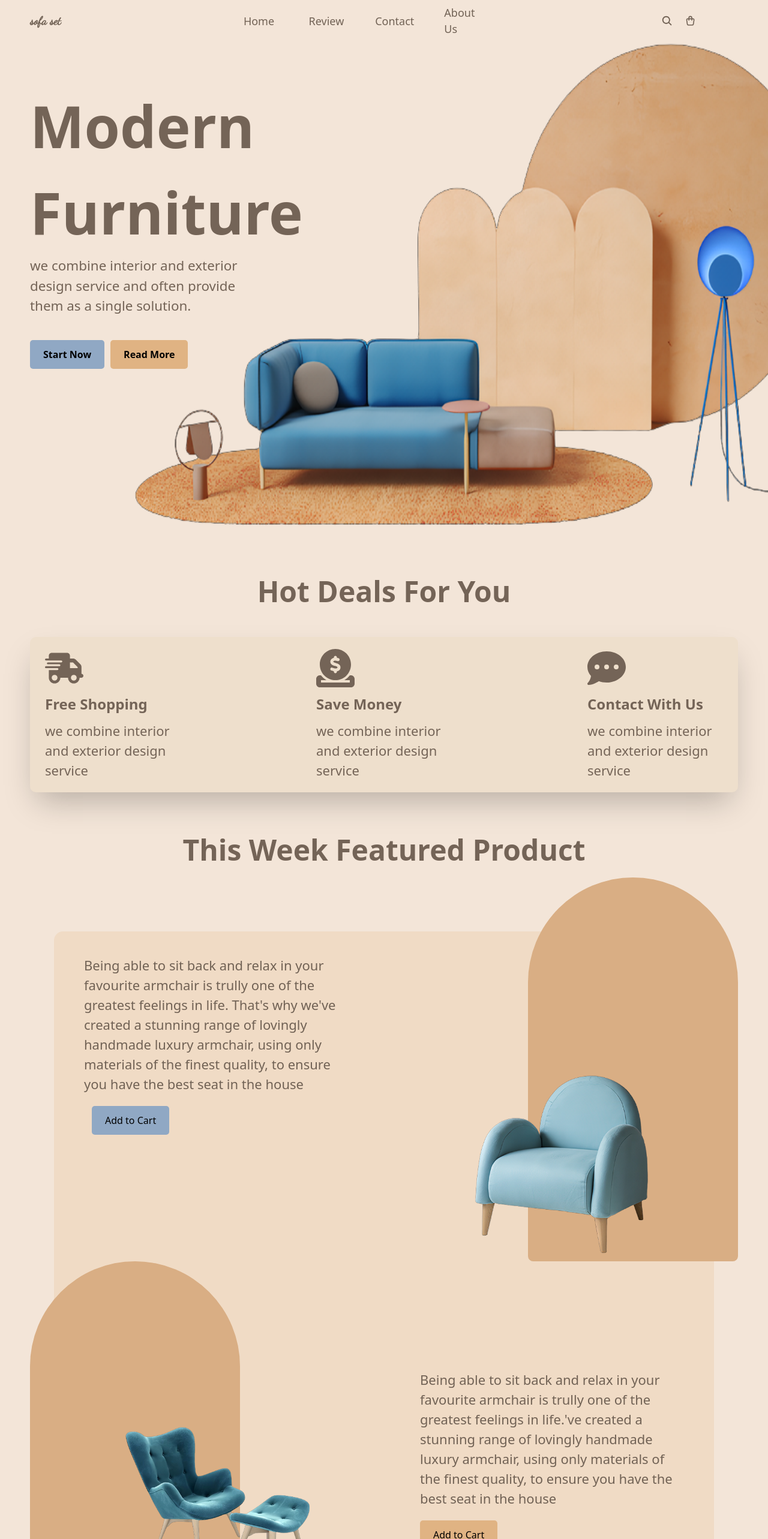
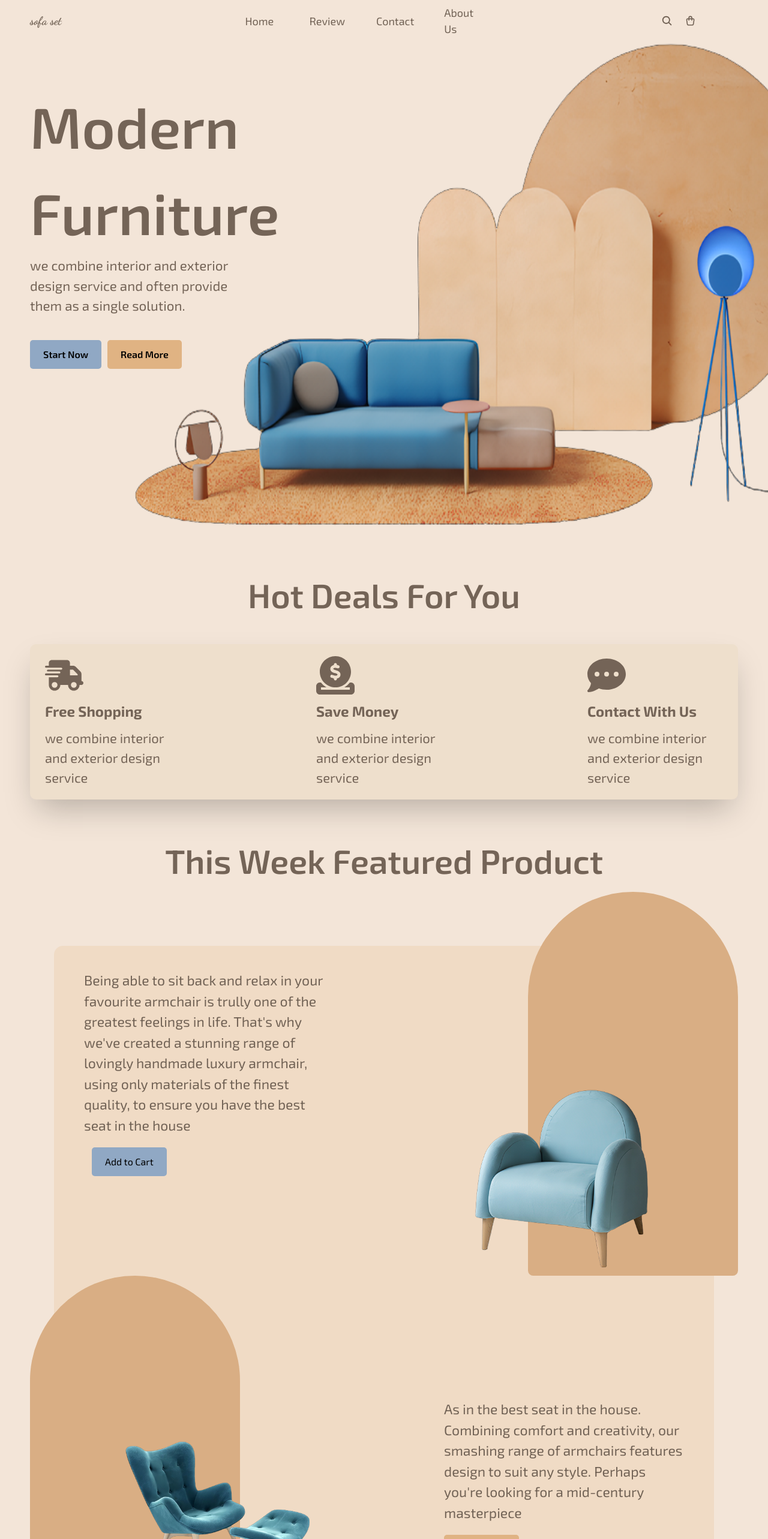
Before and after one commit to jihannkn/Furniture, a React (Vite) app: page / in a window 1280 px wide. Shown: the top 2566 px of the page at 60% size. Built offline with nearby package versions, Linux system fonts and the light colour scheme.

Commit message:
renamed:    src/components/elements/Navlinksection3.jsx -> src/components/elements/ButtonCollection.jsx

```diff
--- a/src/components/elements/Navlinksection3.jsx
+++ b/src/components/elements/ButtonCollection.jsx
@@ -1,6 +1,6 @@
 
 /* eslint-disable react/prop-types */
-const NavLink = ({ children }) => {
+const ButtonCollection = ({ children }) => {
     return (
         <div className="mt-12 flex justify-center items-center gap-4">
             {children}
@@ -14,6 +14,6 @@ const List = ({ list }) => {
     )
 }
 
-NavLink.List = List
+ButtonCollection.List = List
 
-export default NavLink
+export default ButtonCollection
--- a/src/components/elements/FooterList.jsx
+++ b/src/components/elements/FooterList.jsx
@@ -3,7 +3,7 @@ const FooterList = ({ children, props }) => {
     return (
         <div className="flex flex-col items-start">
             {props}
-            <ul className="mt-[5px] flex flex-col items-start gap-[5px]">
+            <ul className="mt-[5px] flex flex-col items-start gap-[4px]">
                 {children}
             </ul>
         </div>
@@ -22,7 +22,7 @@ const ListContent = ({ content, icon }) => {
     return (
         <li className="text-[23px] list-none">
             <a href="#" className="flex justify-center items-center">
-                <i className="mr-[7px]">{icon}</i>
+                <i className="mr-[5px]">{icon}</i>
                 {content}</a>
         </li>
     )
--- a/src/components/elements/Navlink.jsx
+++ b/src/components/elements/Navlink.jsx
@@ -1,17 +1,18 @@
-const Navlink = ({children}) => {
-    return(
-        <ul className="flex gap-[50px] w-full font-poppins">
-                   {children}
+/* eslint-disable react/prop-types */
+const NavLink = ({ children }) => {
+    return (
+        <ul className="flex gap-[50px] w-full font-exo2">
+            {children}
         </ul>
     )
 }
 
-const link = ({link}) => {
-    return(
-        <li className="hover:font-bold text-[18px] text-[#716255] h-[30px] w-[20%] flex justify-center items-center ">{link}</li>
+const Link = ({ link }) => {
+    return (
+        <li className="hover:font-bold text-[18px] text-[#716255] h-[30px] w-[20%] flex justify-center items-center font-['Exo_2',_sans-serif]">{link}</li>
     )
 }
 
-Navlink.link = link
+NavLink.Link = Link
 
-export default Navlink
+export default NavLink
--- a/src/components/elements/ProductCard.jsx
+++ b/src/components/elements/ProductCard.jsx
@@ -16,7 +16,7 @@ const Card = ({ img, title, price }) => {
                 <img src={img} alt="" className="w-2/5" />
             </div>
             <div className="p-[12px] flex justify-between items-center bg-[#e0bf9d] rounded-b-[15px]">
-                <div className="font-bold text-[17px]">
+                <div className="font-semibold text-[18px]">
                     <h4>{title}</h4>
                     <h4>{price}</h4>
                 </div>
--- a/src/components/fragments/Footer.jsx
+++ b/src/components/fragments/Footer.jsx
@@ -3,7 +3,7 @@ import FooterList from "../elements/FooterList";
 
 export default function Footer() {
     return (
-        <div className="w-full py-[50px] px-[80px] bg-[#d7ad82] text-[#716255] flex justify-between items-center">
+        <div className="w-full py-[50px] px-[80px] bg-[#d7ad82] text-[#716255] flex justify-between items-center font-['Exo_2',_sans-serif]">
             <FooterList>
                 <FooterList.Title title={'Other Info'}/>
                 <FooterList.ListContent content={'Terms & conditions'}/>
--- a/src/components/fragments/Navbar.jsx
+++ b/src/components/fragments/Navbar.jsx
@@ -1,6 +1,6 @@
 import { TbShoppingBag } from "react-icons/tb";
 import { IoSearch } from "react-icons/io5";
-import Navlink from "../elements/NavLink";
+import NavLink from "../elements/NavLink";
 
 
 export default function Navbar() {
@@ -10,12 +10,12 @@ export default function Navbar() {
                 <p className="text-[1.2rem]">sofa set</p>
             </div>
             <div className="w-[35%]">
-                <Navlink>
-                    <Navlink.link link={'Home'}/>
-                    <Navlink.link link={'Review'}/>
-                    <Navlink.link link={'Contact'}/>
-                    <Navlink.link link={'About Us'}/>
-                </Navlink>
+                <NavLink>
+                    <NavLink.Link link={'Home'}/>
+                    <NavLink.Link link={'Review'}/>
+                    <NavLink.Link link={'Contact'}/>
+                    <NavLink.Link link={'About Us'}/>
+                </NavLink>
 
             </div>
             <div className="flex items-center gap-[20px] text-[#716255] pr-[40px]">
--- a/src/index.css
+++ b/src/index.css
@@ -1,4 +1,4 @@
-@import url('https://fonts.googleapis.com/css2?family=Dancing+Script&family=Exo+2:wght@300;400&display=swap');
+@import url('https://fonts.googleapis.com/css2?family=Dancing+Script:wght@400..700&family=Exo+2:ital,wght@0,100..900;1,100..900&display=swap');
 
 @tailwind base;
 @tailwind components;
--- a/src/pages/Section1.jsx
+++ b/src/pages/Section1.jsx
@@ -6,10 +6,10 @@ import HotDealCards from "../components/elements/HotDealCards";
 
 export default function Section1() {
     return (
-        <div className="w-full relative font-poppins ">
+        <div className="w-full relative font-['Exo_2',_sans-serif] ">
             <div className="w-[50%] flex flex-col pl-[50px] mt-[68px] absolute">
                 <div className="w-[70%]">
-                    <h1 className="font-poppins text-[6rem] font-bold text-font-color ">Modern Furniture</h1>
+                    <h1 className="font-poppins text-[6rem] font-semibold text-font-color ">Modern Furniture</h1>
                 </div>
                 <div className="w-[60%]">
                     <p className="text-[1.4rem] text-font-color">
@@ -20,11 +20,11 @@ export default function Section1() {
                 <div className="w-full flex gap-[10px] mt-[40px]" >
                     <ButtonPrimary
                         text="Start Now"
-                        className="font-bold text-black bg-primary-blue"
+                        className="font-semibold text-black bg-primary-blue"
                     />
                     <ButtonPrimary
                         text="Read More"
-                        className="font-bold text-black bg-primary-brown"
+                        className="font-semibold text-black bg-primary-brown"
                     />
                 </div>
             </div>
@@ -34,7 +34,7 @@ export default function Section1() {
             <div className=" w-full px-[50px]" >
                 <div className="mb-[30px]">
                     <div className="w-full flex justify-center">
-                        <h1 className="text-font-color font-bold text-[3rem]">Hot Deals For You</h1>
+                        <h1 className="text-font-color font-semibold text-[3.5rem]">Hot Deals For You</h1>
                     </div>
                     <div className="w-full flex justify-between bg-[#EEDFCC] mt-[40px] py-[20px] rounded-[10px] px-[25px] shadow-2xl" >
                         {/* <HotDealCards>
--- a/src/pages/Section2.jsx
+++ b/src/pages/Section2.jsx
@@ -9,14 +9,14 @@ import ButtonPrimary from "../components/elements/ButtonPrimary";
 
 export default function Section2() {
     return (
-        <div className="w-full py-[20px] px-[50px] text-[#716255] flex flex-col items-center">
+        <div className="w-full py-[20px] px-[50px] text-[#716255] flex flex-col items-center font-['Exo_2',_sans-serif]">
             <div>
-                <h1 className="text-font-color font-bold text-[3rem]">This Week Featured Product</h1>
+                <h1 className="text-font-color font-semibold text-[3.5rem]">This Week Featured Product</h1>
             </div>
             <div className="mt-[100px] mx-[40px] mb-[40px] py-[40px] px-[50px] bg-[#f0dbc5] rounded-[15px]">
                 <div className="flex justify-between">
-                    <div className="w-[44%]">
-                        <p className="text-[22px]">
+                    <div className="w-[40%]">
+                        <p className="text-[23px]">
                             Being able to sit back and relax in your favourite armchair is
                             trully one of the greatest feelings in life. That's why we've
                             created a stunning range of lovingly handmade luxury armchair,
@@ -36,13 +36,9 @@ export default function Section2() {
                     <div className="bg-[#d9ae84] relative w-[35%] h-[80vh] ml-[-90px] mb-[-110px] rounded-bl-[15px] rounded-br-[15px] rounded-tl-[300px] rounded-tr-[300px]">
                         <img src={chair22} alt="" className="absolute bottom-0 right-0 w-[90%] -mr-[120px] mb-[100px]" />
                     </div>
-                    <div className="w-[44%] mb-[50px]">
-                        <p className="text-[22px]">
-                            Being able to sit back and relax in your favourite armchair is
-                            trully one of the greatest feelings in life.'ve
-                            created a stunning range of lovingly handmade luxury armchair,
-                            using only materials of the finest quality, to ensure you have
-                            the best seat in the house
+                    <div className="w-[40%] mb-[50px]">
+                        <p className="text-[23px]">
+                        As in the best seat in the house. Combining comfort and creativity, our smashing range of armchairs features design to suit any style. Perhaps you're looking for a mid-century masterpiece
                         </p>
                         <ButtonPrimary
                         text="Add to Cart"
@@ -53,7 +49,7 @@ export default function Section2() {
             </div>
             <div className="w-full flex flex-col mt-[70px]">
                 <div className="w-full flex justify-center">
-                    <h1 className="text-font-color font-bold text-[3rem]">Wooden Sofa Sets</h1>
+                    <h1 className="text-font-color font-semibold text-[3.5rem]">Wooden Sofa Sets</h1>
                 </div>
                 <div className="w-full mt-[90px]">
                     <ul className="w-full flex justify-around">
--- a/src/pages/Section4.jsx
+++ b/src/pages/Section4.jsx
@@ -2,15 +2,15 @@ import image5 from "../../public/assets/images/5.png";
 import ButtonPrimary from "../components/elements/ButtonPrimary";
 export default function Section4() {
     return (
-        <div className="w-full flex items-center justify-center p-[50px] py-[50px] pt-[95px] pb-[100px] font-['Exo 2'] text-[#716255]">
+        <div className="w-full flex items-center justify-center p-[50px] py-[50px] pt-[95px] pb-[100px] font-['Exo_2',_sans-serif] text-[#716255]">
             <div className="w-[36%] h-[70vh] bg-[#d5b598] rounded-full flex justify-center items-center">
                 <img src={image5} className="w-full" />
             </div>
             <div className="w-3/5 p-[60px] pl-[90px] pr-[60px] pt-[60px] pb-[30px]">
                 <div className="w-[72%] text-[3.5rem] font-semibold">
-                    <h1>We Are The Biggest Furniture Brands</h1>
+                    <h1>We Are The Bigest Furniture Brands</h1>
                 </div>
-                <div className="w-[87%] mt-[27px] text-[27px]">
+                <div className="w-[84%] mt-[27px] text-[25px]">
                     <p>
                         over the years we have always been athe the too of the furniture
                         industries around the world, that why everyone believes in the
```
Also changed, not shown: src/pages/Section3.jsx (+10 -10 lines).
